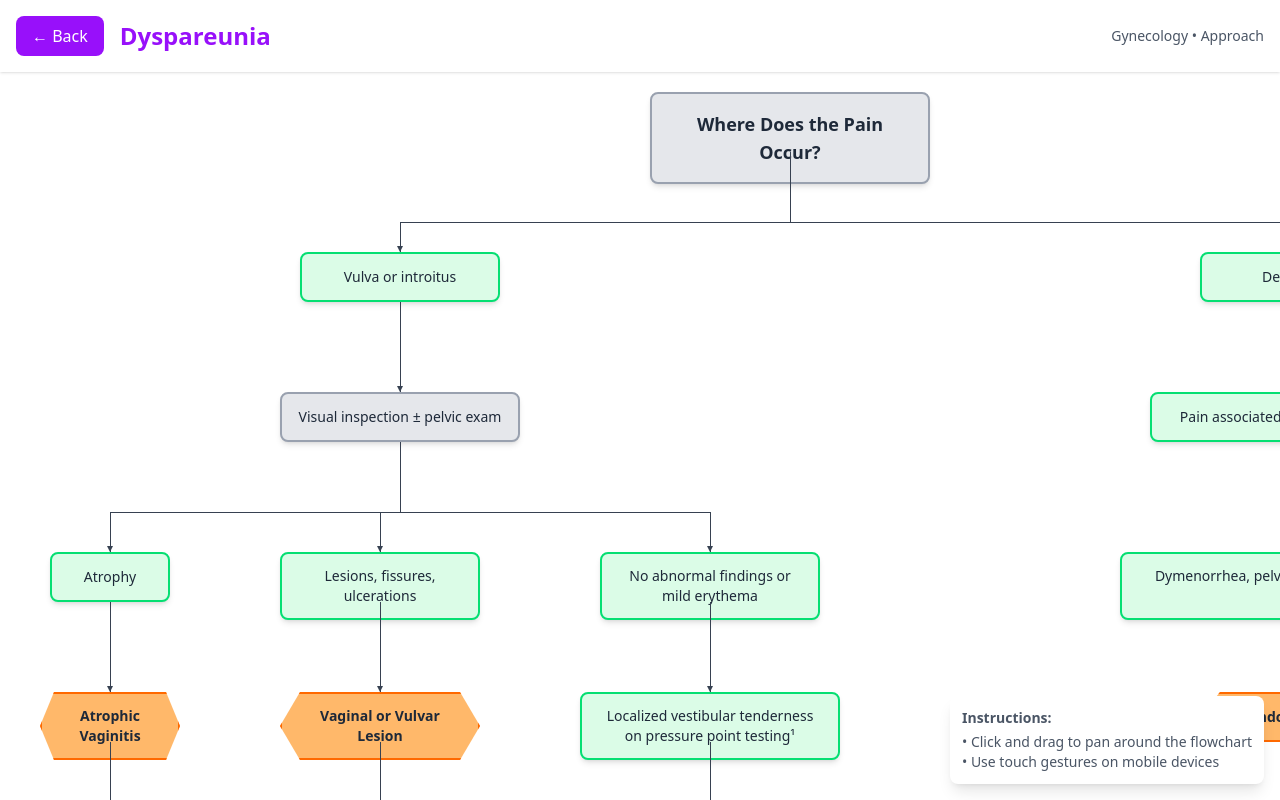
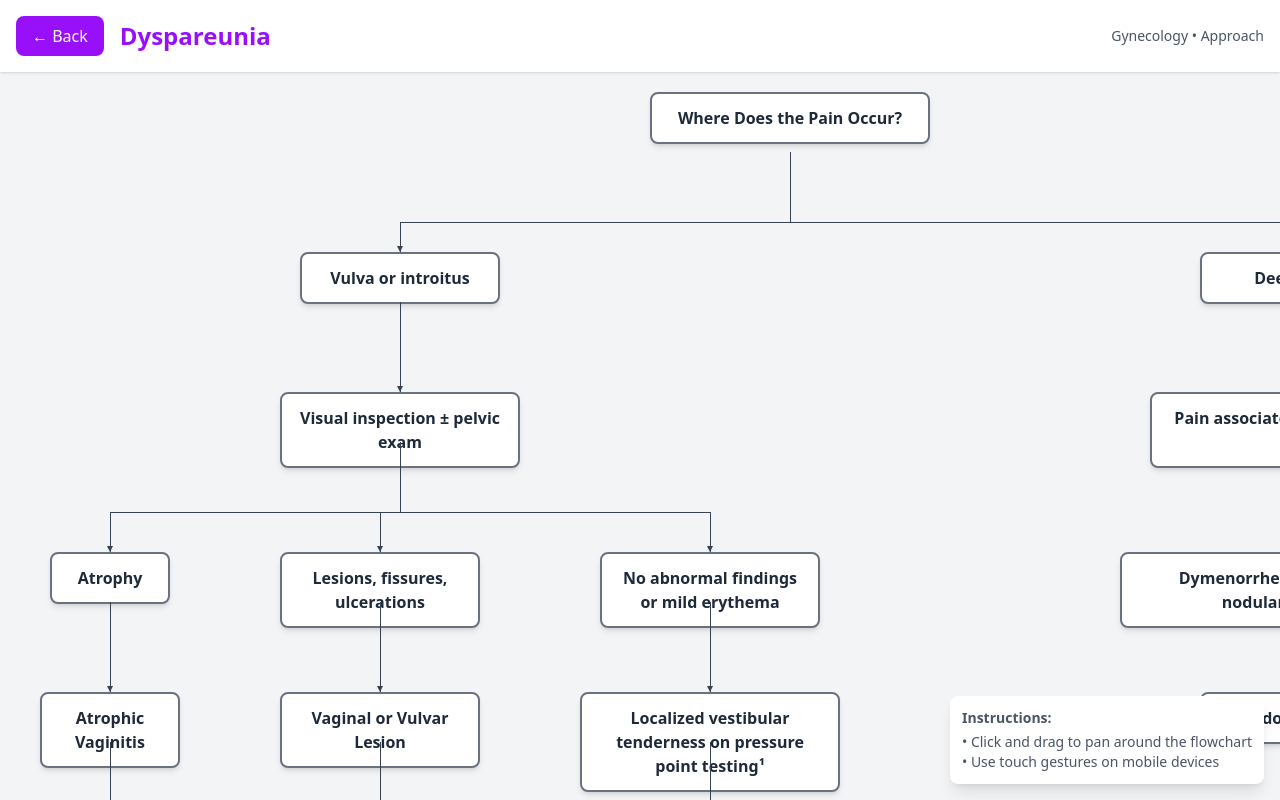
Before and after one commit to 7r3a2/Mbha, a Next.js app: page /approach/obs-gyne/gynecology/dyspareunia in a window 1280 px wide. Built offline with nearby package versions, Linux system fonts and the light colour scheme.

Commit message:
new chart

```diff
--- a/app/approach/obs-gyne/gynecology/dyspareunia/page.tsx
+++ b/app/approach/obs-gyne/gynecology/dyspareunia/page.tsx
@@ -1,28 +1,43 @@
 'use client';
 
-import React, { useRef, useState } from "react";
+import React, { useRef, useEffect, useState } from "react";
 import Head from "next/head";
 
-// Main title box component (Gray)
-const TitleBox = ({ title, style = {} }: { title: string; style?: React.CSSProperties }) => (
+// Box component that matches the image exactly
+const FlowchartBox = ({
+  title,
+  children,
+  className = "",
+  style = {}
+}: {
+  title: string;
+  children?: React.ReactNode;
+  className?: string;
+  style?: React.CSSProperties;
+}) => (
   <div
-    className="bg-gray-200 border-2 border-gray-400 px-6 py-4 text-center rounded-lg shadow-md text-lg font-bold text-gray-800"
+    className={`
+      border-2 border-gray-500 bg-white px-4 py-3 text-center
+      rounded-lg shadow-md text-base font-medium text-gray-800
+      ${className}
+    `}
     style={{
-      minHeight: '60px',
+      minHeight: '50px',
       display: 'flex',
-      alignItems: 'center',
+      flexDirection: 'column',
       justifyContent: 'center',
       ...style
     }}
   >
-    {title}
+    <div className="text-base font-semibold">{title}</div>
+    {children && <div className="mt-1">{children}</div>}
   </div>
 );
 
-// Decision/Question box component (Gray)
-const DecisionBox = ({ title, style = {} }: { title: string; style?: React.CSSProperties }) => (
+// Red reference box component
+const ReferenceBox = ({ text, style = {} }: { text: string; style?: React.CSSProperties }) => (
   <div
-    className="bg-gray-200 border-2 border-gray-400 px-4 py-3 text-center rounded-lg shadow-md text-sm font-medium text-gray-800"
+    className="bg-red-300 border-2 border-gray-500 px-4 py-3 text-center rounded-lg text-base font-semibold text-black shadow-md"
     style={{
       minHeight: '50px',
       display: 'flex',
@@ -31,72 +46,11 @@ const DecisionBox = ({ title, style = {} }: { title: string; style?: React.CSSPr
       ...style
     }}
   >
-    {title}
+    {text}
   </div>
 );
 
-// Symptom/Finding box component (Light Green)
-const FindingBox = ({ title, style = {} }: { title: string; style?: React.CSSProperties }) => (
-  <div
-    className="bg-green-100 border-2 border-green-400 px-4 py-3 text-center rounded-lg shadow-md text-sm font-medium text-gray-800"
-    style={{
-      minHeight: '50px',
-      display: 'flex',
-      alignItems: 'center',
-      justifyContent: 'center',
-      ...style
-    }}
-  >
-    {title}
-  </div>
-);
-
-// Diagnosis box component (Orange, Hexagonal)
-const DiagnosisBox = ({ title, style = {} }: { title: string; style?: React.CSSProperties }) => (
-  <div
-    className="bg-orange-300 border-2 border-orange-500 px-4 py-3 text-center shadow-md text-sm font-bold text-gray-800"
-    style={{
-      minHeight: '50px',
-      display: 'flex',
-      alignItems: 'center',
-      justifyContent: 'center',
-      clipPath: 'polygon(10% 0%, 90% 0%, 100% 50%, 90% 100%, 10% 100%, 0% 50%)',
-      ...style
-    }}
-  >
-    {title}
-  </div>
-);
-
-// Treatment/Action box component (Light Blue)
-const TreatmentBox = ({ title, style = {} }: { title: string; style?: React.CSSProperties }) => (
-  <div
-    className="bg-blue-200 border-2 border-blue-400 px-4 py-3 text-center rounded-lg shadow-md text-sm font-medium text-gray-800"
-    style={{
-      minHeight: '50px',
-      display: 'flex',
-      alignItems: 'center',
-      justifyContent: 'center',
-      ...style
-    }}
-  >
-    {title}
-  </div>
-);
-
-// Footnotes box component (Gray)
-const FootnotesBox = ({ children, style = {} }: { children: React.ReactNode; style?: React.CSSProperties }) => (
-  <div
-    className="bg-gray-100 border-2 border-gray-400 px-4 py-3 rounded-lg shadow-md text-xs text-gray-700"
-    style={{
-      ...style
-    }}
-  >
-    {children}
-  </div>
-);
-
-// Vertical line component
+// Vertical line component - matching image style
 const VerticalLine = ({ x, startY, endY }: { x: number; startY: number; endY: number }) => (
   <div
     className="absolute pointer-events-none"
@@ -111,7 +65,7 @@ const VerticalLine = ({ x, startY, endY }: { x: number; startY: number; endY: nu
   />
 );
 
-// Horizontal line component
+// Horizontal line component - matching image style
 const HorizontalLine = ({ y, startX, endX }: { y: number; startX: number; endX: number }) => (
   <div
     className="absolute pointer-events-none"
@@ -126,7 +80,7 @@ const HorizontalLine = ({ y, startX, endX }: { y: number; startX: number; endX:
   />
 );
 
-// Arrow head component
+// Arrow head component - cleaner style like the image
 const ArrowHead = ({ x, y, direction = 'down' }: { x: number; y: number; direction?: 'down' | 'right' | 'left' | 'up' }) => {
   const getArrowStyle = () => {
     switch (direction) {
@@ -180,20 +134,6 @@ const ArrowHead = ({ x, y, direction = 'down' }: { x: number; y: number; directi
   );
 };
 
-// Plus/Minus indicator component
-const PlusMinusIndicator = ({ type, x, y }: { type: 'plus' | 'minus'; x: number; y: number }) => (
-  <div
-    className="absolute pointer-events-none bg-white border border-gray-400 rounded-full w-6 h-6 flex items-center justify-center text-sm font-bold text-gray-700"
-    style={{
-      left: x - 12,
-      top: y - 12,
-      zIndex: 12,
-    }}
-  >
-    {type === 'plus' ? '+' : '−'}
-  </div>
-);
-
 export default function DyspareuniaFlowchart() {
   const containerRef = useRef<HTMLDivElement>(null);
   const [isPanning, setIsPanning] = useState(false);
@@ -243,7 +183,7 @@ export default function DyspareuniaFlowchart() {
         <meta name="description" content="Medical flowchart for dyspareunia evaluation" />
       </Head>
 
-      <div className="h-screen bg-white overflow-hidden">
+      <div className="h-screen bg-gray-100 overflow-hidden">
         {/* Header with back button */}
         <div className="bg-white p-4 shadow-sm flex items-center justify-between">
           <div className="flex items-center space-x-4">
@@ -281,221 +221,229 @@ export default function DyspareuniaFlowchart() {
               height: '2800px',
             }}
           >
-            {/* Main Title - Centered at top - RAISED HIGHER */}
-            <TitleBox
+            {/* Main Title - Centered at top */}
+            <FlowchartBox
               title="Where Does the Pain Occur?"
               style={{ position: 'absolute', left: 650, top: 20, width: 280 }}
             />
 
-            {/* LEFT BRANCH: Vulva or introitus - Complete pathway */}
-            <FindingBox
+            {/* LEFT BRANCH: Vulva or introitus */}
+            <FlowchartBox
               title="Vulva or introitus"
               style={{ position: 'absolute', left: 300, top: 180, width: 200 }}
             />
 
             {/* Visual inspection ± pelvic exam */}
-            <DecisionBox
+            <FlowchartBox
               title="Visual inspection ± pelvic exam"
               style={{ position: 'absolute', left: 280, top: 320, width: 240 }}
             />
 
-            {/* Three findings from Visual inspection - INCREASED SPACING */}
-            <FindingBox
+            {/* Three findings from Visual inspection */}
+            <FlowchartBox
               title="Atrophy"
               style={{ position: 'absolute', left: 50, top: 480, width: 120 }}
             />
 
-            <FindingBox
+            <FlowchartBox
               title="Lesions, fissures, ulcerations"
               style={{ position: 'absolute', left: 280, top: 480, width: 200 }}
             />
 
-            <FindingBox
+            <FlowchartBox
               title="No abnormal findings or mild erythema"
               style={{ position: 'absolute', left: 600, top: 480, width: 220 }}
             />
 
-            {/* Diagnoses for first two findings - INCREASED SPACING */}
-            <DiagnosisBox
+            {/* Diagnoses for first two findings */}
+            <FlowchartBox
               title="Atrophic Vaginitis"
               style={{ position: 'absolute', left: 40, top: 620, width: 140 }}
             />
 
-            <DiagnosisBox
+            <FlowchartBox
               title="Vaginal or Vulvar Lesion"
               style={{ position: 'absolute', left: 280, top: 620, width: 200 }}
             />
 
-            {/* Treatments for first two diagnoses - INCREASED SPACING */}
-            <TreatmentBox
+            {/* Treatments for first two diagnoses */}
+            <FlowchartBox
               title="Lubricants"
               style={{ position: 'absolute', left: 60, top: 760, width: 100 }}
             />
 
-            <TreatmentBox
+            <FlowchartBox
               title="See Vaginal/Vulvar Lesions"
               style={{ position: 'absolute', left: 280, top: 760, width: 200 }}
             />
 
-            {/* Additional treatment for Atrophic Vaginitis - INCREASED SPACING */}
-            <TreatmentBox
+            {/* Additional treatment for Atrophic Vaginitis */}
+            <FlowchartBox
               title="Topical estrogen"
               style={{ position: 'absolute', left: 40, top: 900, width: 140 }}
             />
 
-            {/* Third pathway - Localized vestibular tenderness - INCREASED SPACING */}
-            <FindingBox
+            {/* Third pathway - Localized vestibular tenderness */}
+            <FlowchartBox
               title="Localized vestibular tenderness on pressure point testing¹"
               style={{ position: 'absolute', left: 580, top: 620, width: 260 }}
             />
 
-            {/* Split from Localized vestibular tenderness - UPDATED POSITIONS */}
-            <DiagnosisBox
+            {/* Split from Localized vestibular tenderness */}
+            <FlowchartBox
               title="Localized Vulvodynia²"
               style={{ position: 'absolute', left: 500, top: 780, width: 180 }}
             />
 
-            <FindingBox
+            <FlowchartBox
               title="Abnormal vaginal discharge"
               style={{ position: 'absolute', left: 800, top: 780, width: 200 }}
             />
 
-            {/* Treatments from Localized Vulvodynia - UPDATED POSITIONS */}
-            <TreatmentBox
+            {/* Treatments from Localized Vulvodynia */}
+            <FlowchartBox
               title="Topical anesthetic"
               style={{ position: 'absolute', left: 520, top: 920, width: 140 }}
             />
 
-            {/* Split from Abnormal vaginal discharge - MOVED FURTHER RIGHT */}
-            <DiagnosisBox
+            {/* Split from Abnormal vaginal discharge */}
+            <FlowchartBox
               title="Vaginitis or Cervicitis"
               style={{ position: 'absolute', left: 720, top: 920, width: 160 }}
             />
 
-            <DiagnosisBox
+            <FlowchartBox
               title="Vaginismus"
               style={{ position: 'absolute', left: 980, top: 920, width: 120 }}
             />
 
-            {/* Treatments from discharge pathway - MOVED FURTHER RIGHT */}
-            <TreatmentBox
+            {/* Treatments from discharge pathway */}
+            <FlowchartBox
               title="See Vaginal Discharge Algorithm, p. 694"
               style={{ position: 'absolute', left: 700, top: 1060, width: 200 }}
             />
 
-            <TreatmentBox
+            <FlowchartBox
               title="Topical anesthetic, physical therapy, vaginal dilators, and cognitive behavioral therapy"
               style={{ position: 'absolute', left: 940, top: 1060, width: 200 }}
             />
 
-            {/* RIGHT BRANCH: Deep pelvis - MOVED FURTHER RIGHT */}
-            <FindingBox
+            {/* RIGHT BRANCH: Deep pelvis */}
+            <FlowchartBox
               title="Deep pelvis"
               style={{ position: 'absolute', left: 1200, top: 180, width: 200 }}
             />
 
-            {/* Pain associated with menstrual cycle - MOVED RIGHT */}
-            <FindingBox
+            {/* Pain associated with menstrual cycle */}
+            <FlowchartBox
               title="Pain associated with menstrual cycle"
               style={{ position: 'absolute', left: 1150, top: 320, width: 300 }}
             />
 
-            {/* Dymenorrhea, pelvic ligament nodularity on exam - MOVED RIGHT */}
-            <FindingBox
+            {/* Dymenorrhea, pelvic ligament nodularity on exam */}
+            <FlowchartBox
               title="Dymenorrhea, pelvic ligament nodularity on exam"
               style={{ position: 'absolute', left: 1120, top: 480, width: 360 }}
             />
 
-            {/* Endometriosis diagnosis - MOVED RIGHT */}
-            <DiagnosisBox
+            {/* Endometriosis diagnosis */}
+            <FlowchartBox
               title="Endometriosis"
               style={{ position: 'absolute', left: 1200, top: 620, width: 200 }}
             />
 
-            {/* Bimanual exam - MOVED RIGHT */}
-            <DecisionBox
+            {/* Bimanual exam */}
+            <FlowchartBox
               title="Bimanual exam"
               style={{ position: 'absolute', left: 1650, top: 480, width: 160 }}
             />
 
-            {/* Four findings from Bimanual exam - MOVED RIGHT */}
-            <FindingBox
+            {/* Four findings from Bimanual exam */}
+            <FlowchartBox
               title="Fixation of pelvic organs"
               style={{ position: 'absolute', left: 1350, top: 700, width: 200 }}
             />
 
-            <FindingBox
+            <FlowchartBox
               title="Adnexal fullness or mass"
               style={{ position: 'absolute', left: 1600, top: 700, width: 200 }}
             />
 
-            <FindingBox
+            <FlowchartBox
               title="Abnormal pelvic floor muscle"
               style={{ position: 'absolute', left: 1850, top: 700, width: 200 }}
             />
 
-            <FindingBox
+            <FlowchartBox
               title="Pudendal nerve pain"
               style={{ position: 'absolute', left: 2100, top: 700, width: 180 }}
             />
 
-            {/* Diagnoses for the four findings - MOVED RIGHT */}
-            <DiagnosisBox
+            {/* Diagnoses for the four findings */}
+            <FlowchartBox
               title="Pelvic Adhesions"
               style={{ position: 'absolute', left: 1380, top: 860, width: 140 }}
             />
 
-            <DiagnosisBox
+            <FlowchartBox
               title="Ovarian Tumor²"
               style={{ position: 'absolute', left: 1620, top: 860, width: 160 }}
             />
 
-            <DiagnosisBox
+            <FlowchartBox
               title="Pelvic Floor Dysfunction³"
               style={{ position: 'absolute', left: 1850, top: 860, width: 200 }}
             />
 
-            <DiagnosisBox
+            <FlowchartBox
               title="Pudendal Neuralgia³"
               style={{ position: 'absolute', left: 2100, top: 860, width: 180 }}
             />
 
-            {/* Treatments - MOVED RIGHT */}
-            <TreatmentBox
+            {/* Treatments */}
+            <FlowchartBox
               title="Surgical resection"
               style={{ position: 'absolute', left: 1380, top: 1020, width: 140 }}
             />
 
-            <TreatmentBox
+            <FlowchartBox
               title="Ovarian tumor workup and treatment"
               style={{ position: 'absolute', left: 1580, top: 1020, width: 240 }}
             />
 
-            <TreatmentBox
+            <FlowchartBox
               title="Pelvic exercises ± physical therapy"
               style={{ position: 'absolute', left: 1850, top: 1020, width: 200 }}
             />
 
-            <TreatmentBox
+            <FlowchartBox
               title="Medication and physical therapy"
               style={{ position: 'absolute', left: 2070, top: 1020, width: 240 }}
             />
 
             {/* Footnotes */}
-            <FootnotesBox
-              style={{ position: 'absolute', left: 200, top: 1200, width: 600, minHeight: 120 }}
+            <div
+              className="absolute bg-white border-2 border-gray-500 p-6 rounded-lg shadow-lg"
+              style={{
+                left: 200,
+                top: 1200,
+                width: 600,
+                height: 'auto',
+                minHeight: 120,
+                overflow: 'visible'
+              }}
             >
-              <div className="text-sm leading-relaxed">
-                <div className="font-bold text-lg mb-3 text-gray-800">Footnotes</div>
+              <div className="text-sm leading-relaxed text-gray-800">
+                <div className="font-bold text-lg mb-3">Footnotes</div>
                 <div className="mb-2"><strong>1.</strong> Pressure point testing is performed with a cotton swab.</div>
                 <div className="mb-2"><strong>2.</strong> Localized vulvodynia is also known as vulvar vestibulitis. Generalized vulvodynia often presents without specific physical exam findings.</div>
                 <div><strong>3.</strong> Pain can occur outside of sexual contact, such as with prolonged sitting.</div>
               </div>
-            </FootnotesBox>
+            </div>
 
             {/* CONNECTING LINES AND ARROWS */}
 
-            {/* From Main Title to left and right branches - UPDATED FOR RAISED TITLE */}
+            {/* From Main Title to left and right branches */}
             <VerticalLine x={790} startY={80} endY={150} />
             <HorizontalLine y={150} startX={400} endX={1300} />
 
@@ -512,11 +460,11 @@ export default function DyspareuniaFlowchart() {
             <VerticalLine x={400} startY={230} endY={320} />
             <ArrowHead x={400} y={320} direction="down" />
 
-            {/* From Visual inspection to three findings - UPDATED FOR NEW SPACING */}
+            {/* From Visual inspection to three findings */}
             <VerticalLine x={400} startY={370} endY={440} />
             <HorizontalLine y={440} startX={110} endX={710} />
 
-            {/* To three findings - UPDATED POSITIONS */}
+            {/* To three findings */}
             <VerticalLine x={110} startY={440} endY={480} />
             <VerticalLine x={380} startY={440} endY={480} />
             <VerticalLine x={710} startY={440} endY={480} />
@@ -525,67 +473,63 @@ export default function DyspareuniaFlowchart() {
             <ArrowHead x={380} y={480} direction="down" />
             <ArrowHead x={710} y={480} direction="down" />
 
-            {/* From Atrophy to Atrophic Vaginitis - UPDATED */}
+            {/* From Atrophy to Atrophic Vaginitis */}
             <VerticalLine x={110} startY={530} endY={620} />
             <ArrowHead x={110} y={620} direction="down" />
 
-            {/* From Lesions to Vaginal or Vulvar Lesion - UPDATED */}
+            {/* From Lesions to Vaginal or Vulvar Lesion */}
             <VerticalLine x={380} startY={530} endY={620} />
             <ArrowHead x={380} y={620} direction="down" />
 
-            {/* From Atrophic Vaginitis to Lubricants - UPDATED */}
+            {/* From Atrophic Vaginitis to Lubricants */}
             <VerticalLine x={110} startY={670} endY={760} />
             <ArrowHead x={110} y={760} direction="down" />
 
-            {/* From Vaginal or Vulvar Lesion to See Vaginal/Vulvar Lesions - UPDATED */}
+            {/* From Vaginal or Vulvar Lesion to See Vaginal/Vulvar Lesions */}
             <VerticalLine x={380} startY={670} endY={760} />
             <ArrowHead x={380} y={760} direction="down" />
 
-            {/* From Lubricants to Topical estrogen - UPDATED */}
+            {/* From Lubricants to Topical estrogen */}
             <VerticalLine x={110} startY={810} endY={900} />
             <ArrowHead x={110} y={900} direction="down" />
 
-            {/* From No abnormal findings to Localized vestibular tenderness - UPDATED */}
+            {/* From No abnormal findings to Localized vestibular tenderness */}
             <VerticalLine x={710} startY={530} endY={620} />
             <ArrowHead x={710} y={620} direction="down" />
 
-            {/* From Localized vestibular tenderness - split to two paths - UPDATED FOR MOVED DISCHARGE */}
+            {/* From Localized vestibular tenderness - split to two paths */}
             <VerticalLine x={710} startY={670} endY={740} />
             <HorizontalLine y={740} startX={590} endX={900} />
 
-            {/* To Localized Vulvodynia (LEFT PATH - positive) - UPDATED */}
+            {/* To Localized Vulvodynia (LEFT PATH - positive) */}
             <VerticalLine x={590} startY={740} endY={780} />
             <ArrowHead x={590} y={780} direction="down" />
-            <PlusMinusIndicator type="plus" x={570} y={760} />
 
-            {/* To Abnormal vaginal discharge (RIGHT PATH - negative) - MOVED FURTHER RIGHT */}
+            {/* To Abnormal vaginal discharge (RIGHT PATH - negative) */}
             <VerticalLine x={900} startY={740} endY={780} />
             <ArrowHead x={900} y={780} direction="down" />
-            <PlusMinusIndicator type="minus" x={920} y={760} />
 
-            {/* From Localized Vulvodynia to Topical anesthetic - UPDATED */}
+            {/* From Localized Vulvodynia to Topical anesthetic */}
             <VerticalLine x={590} startY={830} endY={920} />
             <ArrowHead x={590} y={920} direction="down" />
 
-            {/* From Abnormal vaginal discharge - split to two diagnoses - UPDATED FOR MOVED POSITIONS */}
+            {/* From Abnormal vaginal discharge - split to two diagnoses */}
             <VerticalLine x={900} startY={830} endY={880} />
             <HorizontalLine y={880} startX={800} endX={1040} />
 
-            {/* To Vaginitis or Cervicitis (LEFT PATH - positive) - UPDATED */}
+            {/* To Vaginitis or Cervicitis (LEFT PATH - positive) */}
             <VerticalLine x={800} startY={880} endY={920} />
             <ArrowHead x={800} y={920} direction="down" />
-            <PlusMinusIndicator type="plus" x={780} y={900} />
 
-            {/* To Vaginismus (RIGHT PATH - negative) - UPDATED */}
+            {/* To Vaginismus (RIGHT PATH - negative) */}
             <VerticalLine x={1040} startY={880} endY={920} />
             <ArrowHead x={1040} y={920} direction="down" />
-            <PlusMinusIndicator type="minus" x={1060} y={900} />
 
-            {/* From Vaginitis or Cervicitis to See Vaginal Discharge - UPDATED */}
+            {/* From Vaginitis or Cervicitis to See Vaginal Discharge */}
             <VerticalLine x={800} startY={970} endY={1060} />
             <ArrowHead x={800} y={1060} direction="down" />
 
-            {/* From Vaginismus to therapy treatment - UPDATED */}
+            {/* From Vaginismus to therapy treatment */}
             <VerticalLine x={1040} startY={970} endY={1060} />
             <ArrowHead x={1040} y={1060} direction="down" />
 
@@ -601,12 +545,10 @@ export default function DyspareuniaFlowchart() {
             {/* To Dymenorrhea, pelvic ligament nodularity on exam (LEFT PATH - positive) */}
             <VerticalLine x={1300} startY={440} endY={480} />
             <ArrowHead x={1300} y={480} direction="down" />
-            <PlusMinusIndicator type="plus" x={1320} y={460} />
 
             {/* To Bimanual exam (RIGHT PATH - negative) */}
             <VerticalLine x={1730} startY={440} endY={480} />
             <ArrowHead x={1730} y={480} direction="down" />
-            <PlusMinusIndicator type="minus" x={1750} y={460} />
 
             {/* From Dymenorrhea to Endometriosis */}
             <VerticalLine x={1300} startY={530} endY={620} />
```
